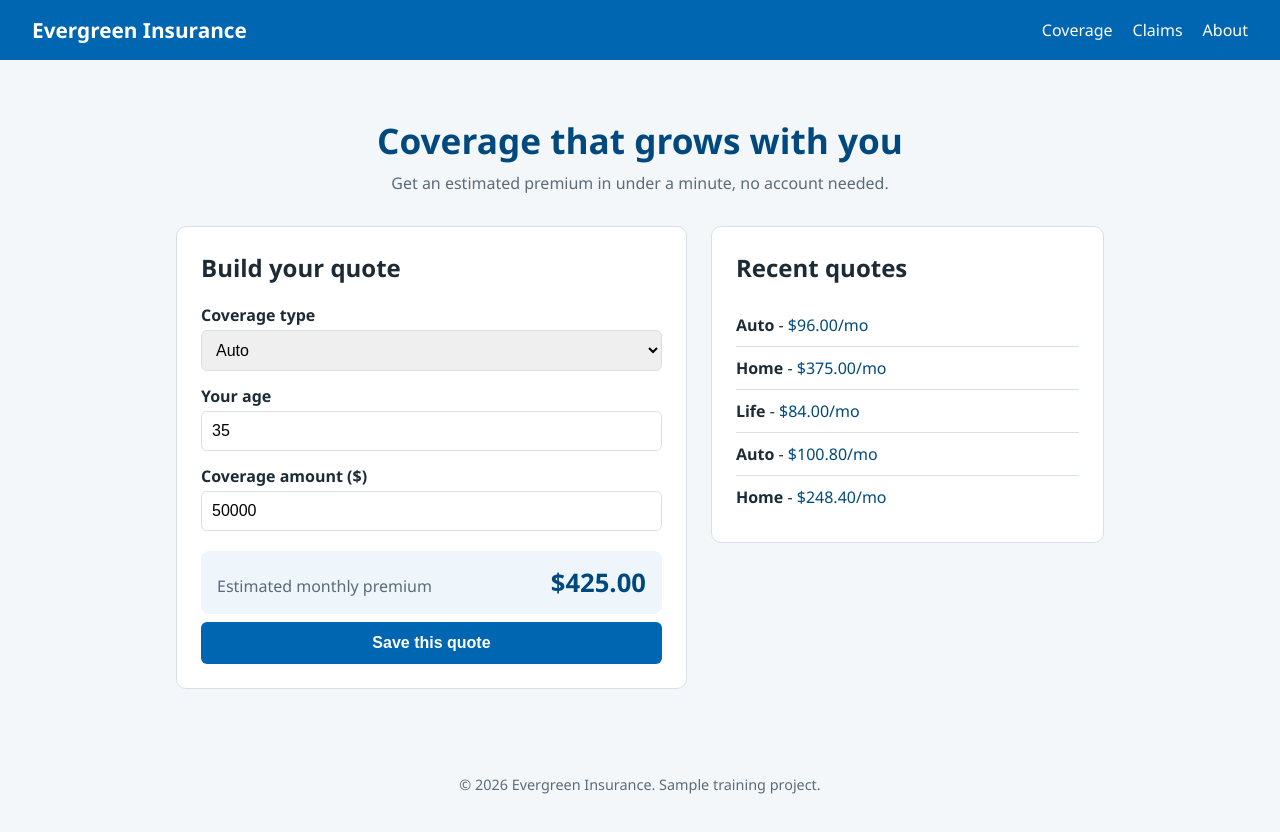
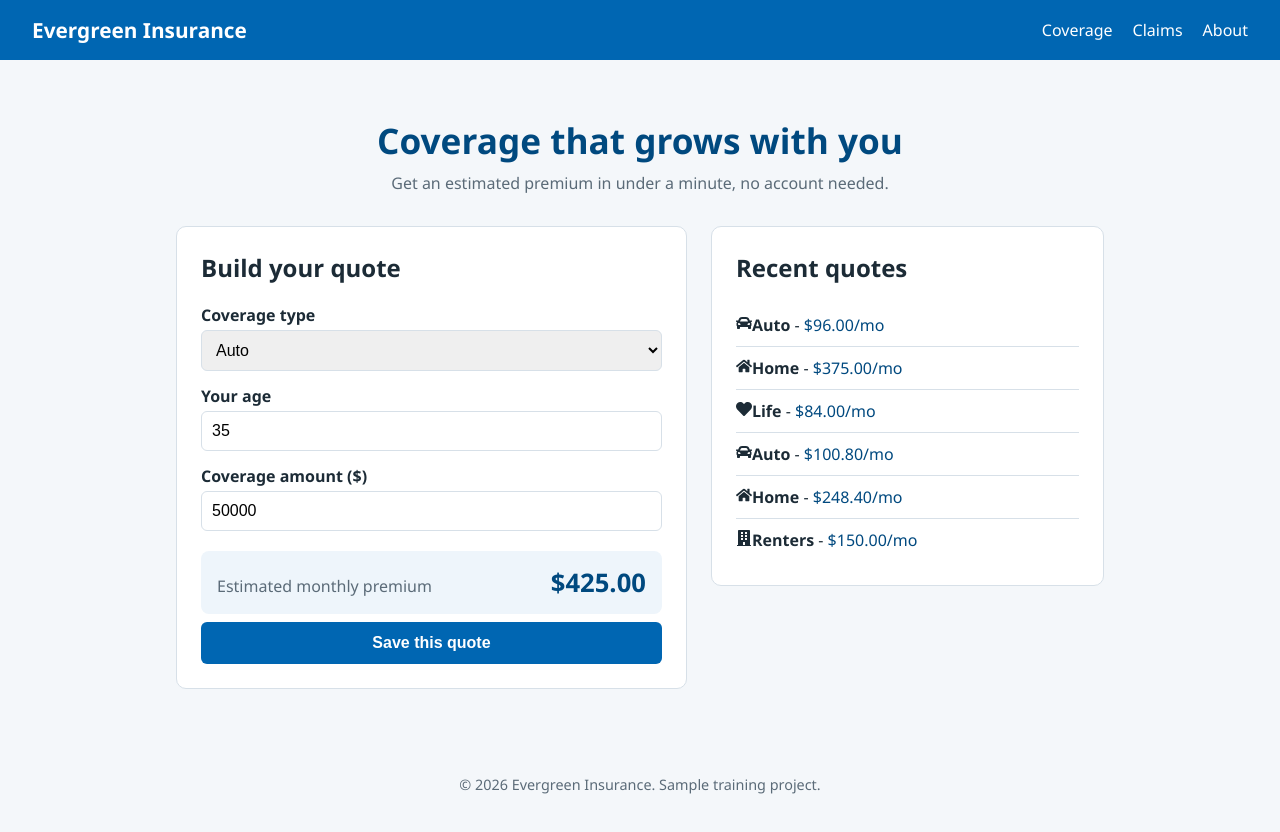
Before and after one commit to ajit5144/Evergreen_Capstone_Phase_2, a React (Vite) app in the folder starter/: page / in a window 1280 px wide. Built offline with nearby package versions, Linux system fonts and the light colour scheme; the HTML template or start-up script is replaced by a standard one.

Commit message:
Commit - 20 - Day 3 - Added react Icons with Renters quote

```diff
--- a/starter/package.json
+++ b/starter/package.json
@@ -11,7 +11,8 @@
   },
   "dependencies": {
     "react": "^18.3.1",
-    "react-dom": "^18.3.1"
+    "react-dom": "^18.3.1",
+    "react-icons": "^5.7.0"
   },
   "devDependencies": {
     "@types/react": "^18.3.3",
--- a/starter/public/quotes.json
+++ b/starter/public/quotes.json
@@ -3,5 +3,6 @@
   { "id": 2, "type": "home", "age": 52, "coverageAmount": 250000, "monthlyPremium": 375.0 },
   { "id": 3, "type": "life", "age": 29, "coverageAmount": 100000, "monthlyPremium": 84.0 },
   { "id": 4, "type": "auto", "age": 23, "coverageAmount": 30000, "monthlyPremium": 100.8 },
-  { "id": 5, "type": "home", "age": 38, "coverageAmount": 180000, "monthlyPremium": 248.4 }
+  { "id": 5, "type": "home", "age": 38, "coverageAmount": 180000, "monthlyPremium": 248.4 },
+  { "id": 6, "type": "Renters", "age": 35, "coverageAmount": 100000, "monthlyPremium": 150.00}
 ]
--- /dev/null
+++ b/starter/src/addicons.ts
@@ -0,0 +1,10 @@
+import {FaCar, FaHome, FaHeart, FaBuilding} from "react-icons/fa";
+import type { CoverageType } from "./types";
+import type { IconType } from "react-icons";
+
+export const CoverageIcons: Record<CoverageType, IconType> = {
+  auto: FaCar,
+  home: FaHome,
+  life: FaHeart,
+  renters: FaBuilding,
+};
--- a/starter/src/baserates.ts
+++ b/starter/src/baserates.ts
@@ -8,4 +8,5 @@ export const BASE_RATES: Record<CoverageType, number> = {
 
   life: 65,
 
+  renters: 50,
 };
--- a/starter/src/components/QuoteForm.tsx
+++ b/starter/src/components/QuoteForm.tsx
@@ -45,6 +45,7 @@ function QuoteForm() {
         <option value="auto">Auto</option>
         <option value="home">Home</option>
         <option value="life">Life</option>
+        <option value="renters">Renters</option>
       </select>
 
       <label htmlFor="age">Your age</label>
--- a/starter/src/components/RecentQuotes.tsx
+++ b/starter/src/components/RecentQuotes.tsx
@@ -5,9 +5,11 @@
 // You drop it in; you don't modify it.
 import { formatCurrency } from "../premium";
 import { useQuotes } from "../context/QuotesContext";
+import { CoverageIcons } from "../addicons";
 
 function RecentQuotes() {
   const { quotes, loading, error } = useQuotes();
+
 
   return (
   <aside className="recent-quotes">
@@ -16,14 +18,20 @@ function RecentQuotes() {
     {error && <p className="message">{error}</p>}
     {!loading && !error && (
       <ul className="recent-list">
-          {quotes.map((quote) => (
+        {quotes.map((quote) => {
+          const Icon = CoverageIcons[quote.type.toLowerCase() as keyof typeof CoverageIcons];
+          return (
             <li key={quote.id}>
+              <span className="quote-icon">
+                <Icon />
+              </span>
               <span className="quote-type">{quote.type}</span> -{" "}
               <span className="quote-premium">
                 {formatCurrency(quote.monthlyPremium)}/mo
               </span>
             </li>
-          ))}
+          );
+        })}
       </ul>
     )}
   </aside>
--- a/starter/src/rates.ts
+++ b/starter/src/rates.ts
@@ -4,4 +4,5 @@ export const BASE_RATES: Record<CoverageType, number> = {
   auto: 85,
   home: 130,
   life: 65,
+  renters: 50,
 };
--- a/starter/src/types.ts
+++ b/starter/src/types.ts
@@ -1,6 +1,6 @@
 // Shared types for the Evergreen quote app (provided).
 // These are the contracts every provided piece is written against.
-export type CoverageType = "auto" | "home" | "life";
+export type CoverageType = "auto" | "home" | "life"| "renters";
 
 export interface Quote {
   id: number;
```
Also changed, not shown: 1 other file (tests, documents, lock files or other folders). Lines whose indentation alone changed are shown as unchanged.
